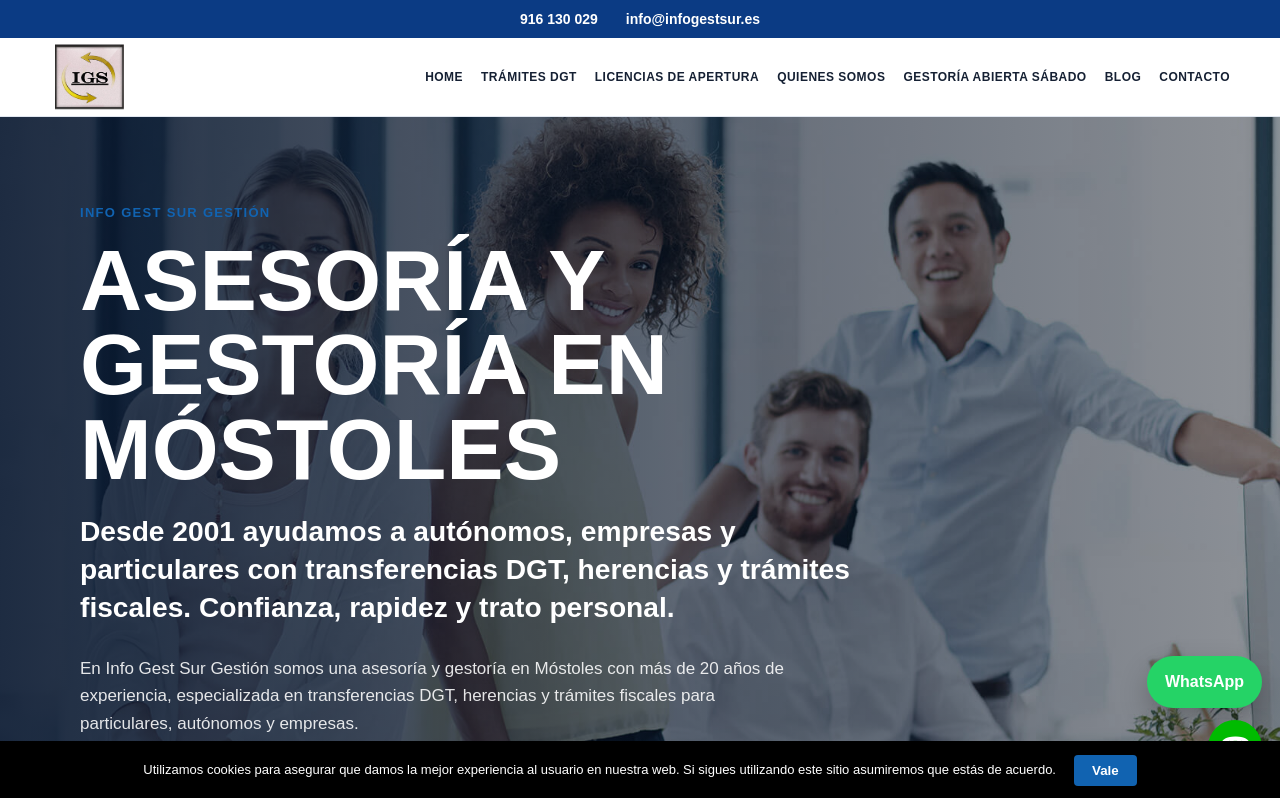
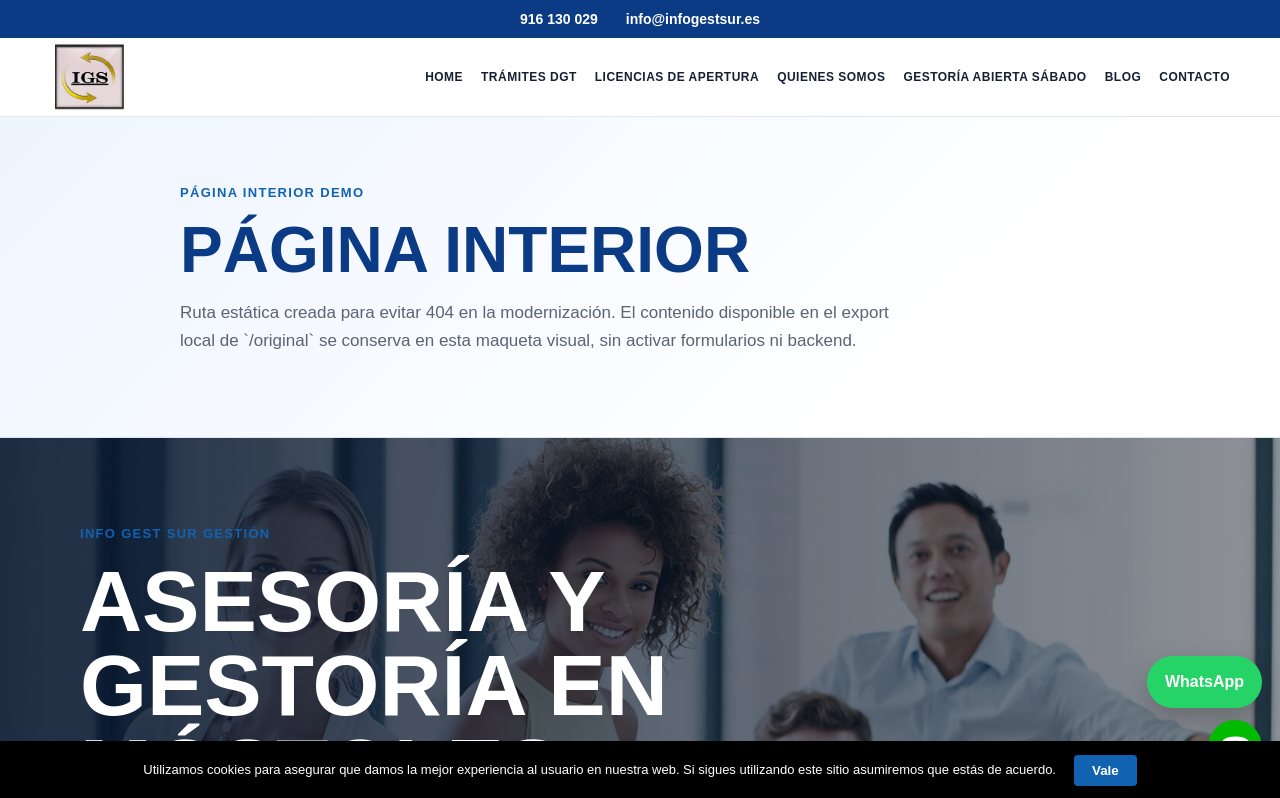
Before and after one commit to tallerdedigitalizacion/infogestsur.es-modernized, a Next.js app: page / in a window 1280 px wide. Shown: the top 798 px of the page. Built offline with nearby package versions, Linux system fonts and the light colour scheme.

Commit message:
Add static routes for linked pages

```diff
--- /dev/null
+++ b/app/[...slug]/page.tsx
@@ -0,0 +1,27 @@
+import { ModernizedPage, routePages } from "../page";
+
+export function generateStaticParams() {
+  return routePages.map((page) => ({
+    slug: [page.slug, "index.html"],
+  }));
+}
+
+type PageProps = {
+  params: Promise<{
+    slug: string[];
+  }>;
+};
+
+export default async function InteriorPage({ params }: PageProps) {
+  const { slug } = await params;
+  const normalizedSlug = slug.filter((part) => part !== "index.html").join("/");
+  const page = routePages.find((item) => item.slug === normalizedSlug);
+
+  return (
+    <ModernizedPage
+      routeTitle={page?.title ?? "Página interior"}
+      innerPage
+      contactDemo={Boolean(page?.contactDemo)}
+    />
+  );
+}
--- a/app/globals.css
+++ b/app/globals.css
@@ -207,6 +207,29 @@ h3 {
 
 .band {
   background: var(--soft);
+}
+
+.route-demo {
+  padding: 66px 0;
+  background: linear-gradient(135deg, #eef5ff 0%, #ffffff 74%);
+  border-bottom: 1px solid var(--line);
+}
+
+.route-demo-inner {
+  max-width: 920px;
+}
+
+.route-demo h1 {
+  color: var(--blue);
+  font-size: clamp(34px, 5vw, 64px);
+  line-height: 1.02;
+  margin-bottom: 16px;
+}
+
+.route-demo p:last-child {
+  max-width: 740px;
+  color: var(--muted);
+  font-size: 17px;
 }
 
 .intro {
--- a/app/page.tsx
+++ b/app/page.tsx
@@ -10,6 +10,32 @@ const menu = [
   ["Gestoría abierta sábado", "gestoria-abierta-sabado-madrid-2/index.html"],
   ["Blog", "blog/index.html"],
   ["Contacto", "contactar-asesoria-mostoles/index.html"],
+];
+
+export const routePages = [
+  { slug: "gestoria-en-mostoles", title: "Trámites DGT" },
+  { slug: "gestoria-licencias-de-apertura-madrid", title: "Gestoría licencias de apertura" },
+  { slug: "nosotros", title: "Quienes Somos" },
+  { slug: "gestoria-abierta-sabado-madrid-2", title: "Gestoría abierta sábado" },
+  { slug: "asesoria-empresas-autonomos", title: "Asesoría Empresas y Autónomos" },
+  { slug: "declaracion-renta-mostoles", title: "Declaración Renta Móstoles" },
+  { slug: "gestoria-mostoles-transferencia-vehiculos", title: "Transferencia de Vehículos" },
+  { slug: "pago-modelo-620-madrid", title: "pago-modelo-620" },
+  { slug: "delitos-de-seguridad-vial-mostoles", title: "Delitos de Seguridad Vial" },
+  { slug: "seguros-mostoles", title: "Seguros" },
+  { slug: "abogados-mostoles", title: "Abogados" },
+  { slug: "abogados-herencias-mostoles", title: "Abogados Herencias" },
+  { slug: "abogados-penalistas-mostoles", title: "Abogados Penalistas" },
+  { slug: "abogados-de-familia-mostoles", title: "Abogados de Familia" },
+  { slug: "gestores-fincas-mostoles", title: "Gestores de fincas" },
+  { slug: "blog", title: "Blog" },
+  { slug: "contactar-asesoria-mostoles", title: "Contacto", contactDemo: true },
+  { slug: "politica-de-cookies", title: "Política de Cookies" },
+  { slug: "aviso-legal", title: "Aviso Legal" },
+  { slug: "politica-privacidad", title: "Política de privacidad" },
+  { slug: "gestoria-abierta-los-sabados-en-madrid", title: "Gestoría abierta los sábados" },
+  { slug: "603_634_685", title: "Informes oficiales DGT por Whatsapp" },
+  { slug: "916_130_029", title: "Solicitar presupuesto por teléfono" },
 ];
 
 const services = [
@@ -115,7 +141,17 @@ const reviews = [
   },
 ];
 
-export default function Home() {
+type ModernizedPageProps = {
+  routeTitle?: string;
+  innerPage?: boolean;
+  contactDemo?: boolean;
+};
+
+export function ModernizedPage({
+  routeTitle = "Asesoría y gestoría en Móstoles",
+  innerPage = false,
+  contactDemo = false,
+}: ModernizedPageProps) {
   return (
     <>
       <header className="site-header">
@@ -138,6 +174,19 @@ export default function Home() {
       </header>
 
       <main>
+        {innerPage ? (
+          <section className="route-demo">
+            <div className="container route-demo-inner">
+              <p className="section-kicker">Página interior demo</p>
+              <h1>{routeTitle}</h1>
+              <p>
+                Ruta estática creada para evitar 404 en la modernización. El contenido disponible en el export local de
+                `/original` se conserva en esta maqueta visual, sin activar formularios ni backend.
+              </p>
+            </div>
+          </section>
+        ) : null}
+
         <section className="hero">
           <img src={asset("/assets/fondo-home-2025.jpg")} alt="" className="hero-bg" />
           <div className="hero-shade" />
@@ -246,8 +295,9 @@ export default function Home() {
               <p className="section-kicker">Contacto</p>
               <h2>Formulario visible como demo</h2>
               <p>
-                La web original enlaza a la página de contacto. En esta versión estática se muestra el componente visual
-                del formulario, deshabilitado para que el cliente vea cómo quedaría sin activar ningún envío.
+                {contactDemo
+                  ? "Esta página de contacto se conserva como demo estática. El formulario está visible para revisión, pero no envía datos."
+                  : "La web original enlaza a la página de contacto. En esta versión estática se muestra el componente visual del formulario, deshabilitado para que el cliente vea cómo quedaría sin activar ningún envío."}
               </p>
             </div>
             <form className="demo-form" aria-disabled="true">
@@ -302,3 +352,7 @@ export default function Home() {
     </>
   );
 }
+
+export default function Home() {
+  return <ModernizedPage />;
+}
```
